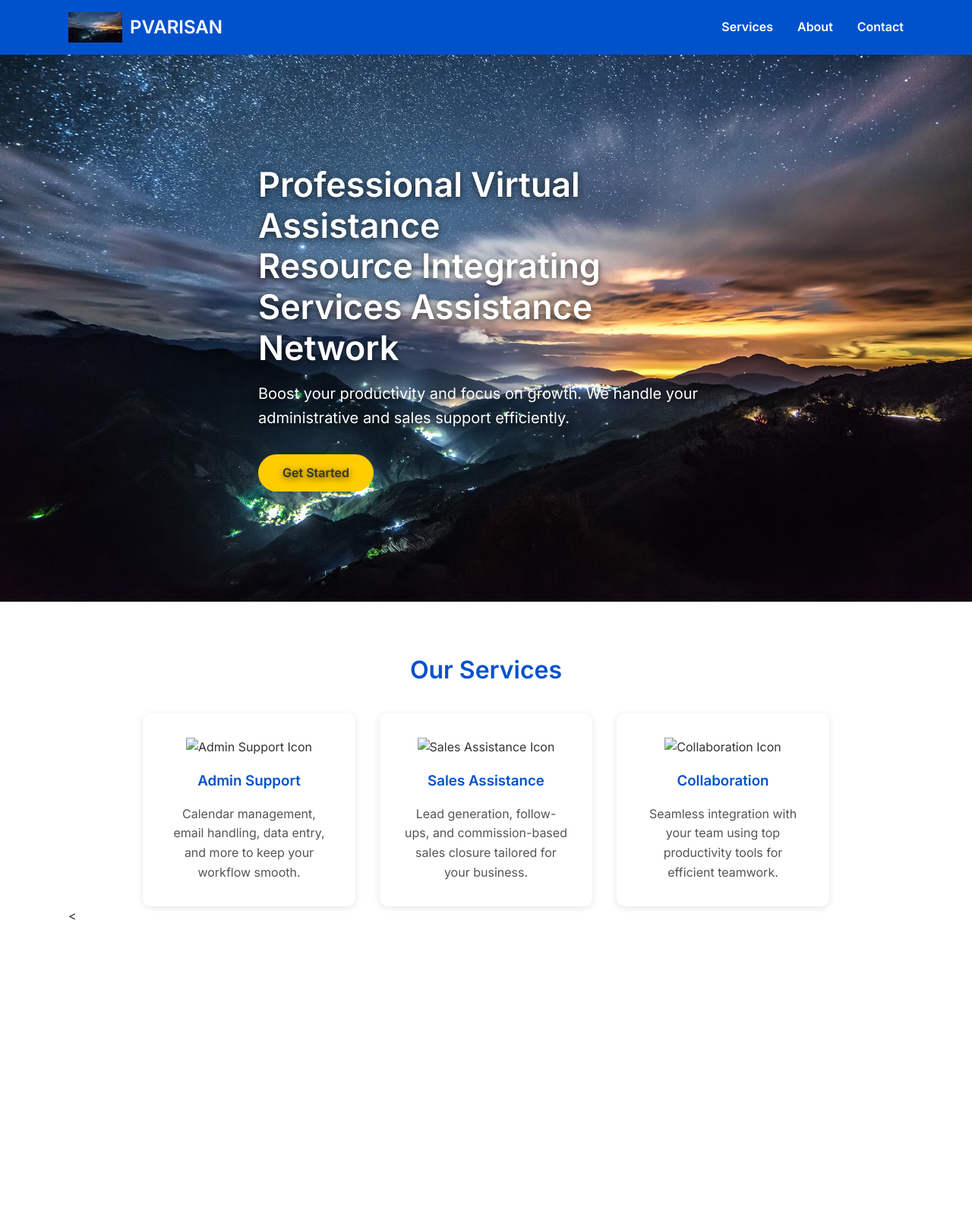
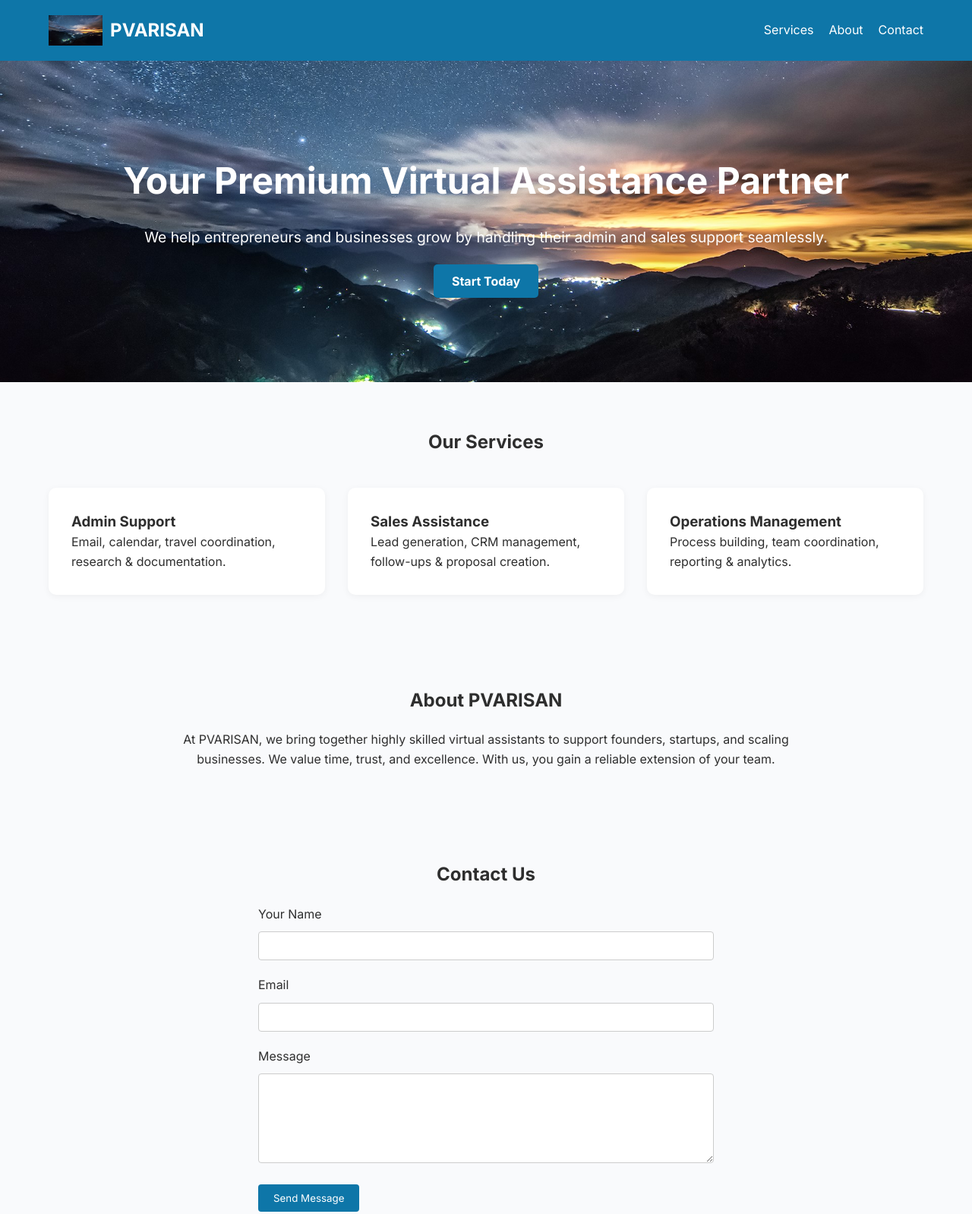
Before and after one commit to SYEDAPARIZATAHIR/pvarisan-website, a plain HTML site: page index.html in a window 1280 px wide. Shown: the top 1598 px of the page at 76% size. Before the commit the page ends 1283 px from the top, so only its background shows below. Drawn offline with Linux system fonts and the light colour scheme.

Commit message:
index.html

```diff
--- a/index.html
+++ b/index.html
@@ -2,21 +2,156 @@
 <html lang="en">
 <head>
   <meta charset="UTF-8" />
-  <meta name="viewport" content="width=device-width, initial-scale=1" />
-  <title>PVARISAN | Professional Virtual Assistance</title>
-  <link href="https://fonts.googleapis.com/css2?family=Inter:wght@400;600&display=swap" rel="stylesheet" />
-  <link rel="stylesheet" href="css/style.css" />
-  <link rel="icon" type="image/png" href="images/favicon.png" />
+  <meta name="viewport" content="width=device-width, initial-scale=1.0" />
+  <meta http-equiv="X-UA-Compatible" content="ie=edge" />
+  <title>PVARISAN | Premium Virtual Assistance</title>
+  <link href="https://fonts.googleapis.com/css2?family=Inter:wght@400;600;700&display=swap" rel="stylesheet" />
+  <style>
+    :root {
+      --primary-color: #0e76a8;
+      --secondary-color: #f9fafc;
+      --text-color: #2e2e2e;
+      --accent-color: #ffffff;
+    }
+
+    * {
+      margin: 0;
+      padding: 0;
+      box-sizing: border-box;
+      font-family: 'Inter', sans-serif;
+    }
+
+    body {
+      background: var(--secondary-color);
+      color: var(--text-color);
+      line-height: 1.6;
+    }
+
+    header {
+      background: var(--primary-color);
+      color: var(--accent-color);
+      padding: 20px 0;
+      box-shadow: 0 4px 12px rgba(0,0,0,0.1);
+    }
+
+    .container {
+      width: 90%;
+      max-width: 1200px;
+      margin: 0 auto;
+    }
+
+    .logo {
+      display: flex;
+      align-items: center;
+    }
+
+    .logo img {
+      height: 40px;
+      margin-right: 10px;
+    }
+
+    nav ul {
+      list-style: none;
+      display: flex;
+      gap: 20px;
+    }
+
+    nav a {
+      color: var(--accent-color);
+      text-decoration: none;
+      font-weight: 500;
+    }
+
+    .hero {
+      background: url('images/hero-placeholder.jpg') no-repeat center center/cover;
+      color: white;
+      text-align: center;
+      padding: 120px 20px;
+    }
+
+    .hero h1 {
+      font-size: 3rem;
+      margin-bottom: 20px;
+    }
+
+    .hero p {
+      font-size: 1.2rem;
+      margin-bottom: 30px;
+    }
+
+    .btn {
+      background: var(--primary-color);
+      color: white;
+      padding: 12px 24px;
+      border: none;
+      border-radius: 5px;
+      text-decoration: none;
+      font-weight: bold;
+      transition: background 0.3s ease;
+    }
+
+    .btn:hover {
+      background: #0b5e88;
+    }
+
+    section {
+      padding: 60px 0;
+    }
+
+    .services .grid {
+      display: grid;
+      gap: 30px;
+      grid-template-columns: repeat(auto-fit, minmax(280px, 1fr));
+    }
+
+    .card {
+      background: white;
+      border-radius: 10px;
+      padding: 30px;
+      box-shadow: 0 2px 10px rgba(0,0,0,0.05);
+    }
+
+    footer {
+      background: #f1f1f1;
+      text-align: center;
+      padding: 30px 0;
+      color: #555;
+    }
+
+    form input, form textarea {
+      width: 100%;
+      padding: 10px;
+      margin-top: 10px;
+      margin-bottom: 20px;
+      border: 1px solid #ccc;
+      border-radius: 4px;
+    }
+
+    form button {
+      background: var(--primary-color);
+      color: white;
+      padding: 10px 20px;
+      border: none;
+      border-radius: 4px;
+    }
+
+    @media (max-width: 768px) {
+      nav ul {
+        flex-direction: column;
+        align-items: center;
+      }
+    }
+  </style>
 </head>
 <body>
-  <header class="header">
-    <div class="container header-container">
-      <a href="#" class="logo">
+  <header>
+    <div class="container" style="display: flex; justify-content: space-between; align-items: center;">
+      <div class="logo">
         <img src="images/logo-placeholder.png" alt="PVARISAN Logo" />
-        <span>PVARISAN</span>
-      </a>
+        <h2>PVARISAN</h2>
+      </div>
       <nav>
-        <ul class="nav-links">
+        <ul>
           <li><a href="#services">Services</a></li>
           <li><a href="#about">About</a></li>
           <li><a href="#contact">Contact</a></li>
@@ -26,31 +161,62 @@
   </header>
 
   <section class="hero">
-    <div class="container hero-content">
-      <h1>Professional Virtual Assistance<br />Resource Integrating Services Assistance Network</h1>
-      <p>Boost your productivity and focus on growth. We handle your administrative and sales support efficiently.</p>
-      <a href="#contact" class="btn btn-primary">Get Started</a>
+    <div class="container">
+      <h1>Your Premium Virtual Assistance Partner</h1>
+      <p>We help entrepreneurs and businesses grow by handling their admin and sales support seamlessly.</p>
+      <a href="#contact" class="btn">Start Today</a>
     </div>
   </section>
 
-  <section id="services" class="services section-padding">
+  <section id="services" class="services">
     <div class="container">
-      <h2 class="section-title">Our Services</h2>
-      <div class="services-grid">
-        <div class="service-card">
-          <img src="images/admin-icon.svg" alt="Admin Support Icon" />
+      <h2 style="text-align: center; margin-bottom: 40px;">Our Services</h2>
+      <div class="grid">
+        <div class="card">
           <h3>Admin Support</h3>
-          <p>Calendar management, email handling, data entry, and more to keep your workflow smooth.</p>
+          <p>Email, calendar, travel coordination, research & documentation.</p>
         </div>
-        <div class="service-card">
-          <img src="images/sales-icon.svg" alt="Sales Assistance Icon" />
+        <div class="card">
           <h3>Sales Assistance</h3>
-          <p>Lead generation, follow-ups, and commission-based sales closure tailored for your business.</p>
+          <p>Lead generation, CRM management, follow-ups & proposal creation.</p>
         </div>
-        <div class="service-card">
-          <img src="images/collaboration-icon.svg" alt="Collaboration Icon" />
-          <h3>Collaboration</h3>
-          <p>Seamless integration with your team using top productivity tools for efficient teamwork.</p>
+        <div class="card">
+          <h3>Operations Management</h3>
+          <p>Process building, team coordination, reporting & analytics.</p>
         </div>
       </div>
-    <
+    </div>
+  </section>
+
+  <section id="about">
+    <div class="container">
+      <h2 style="text-align: center; margin-bottom: 20px;">About PVARISAN</h2>
+      <p style="max-width: 800px; margin: auto; text-align: center;">
+        At PVARISAN, we bring together highly skilled virtual assistants to support founders, startups, and scaling businesses. We value time, trust, and excellence. With us, you gain a reliable extension of your team.
+      </p>
+    </div>
+  </section>
+
+  <section id="contact">
+    <div class="container">
+      <h2 style="text-align: center; margin-bottom: 20px;">Contact Us</h2>
+      <form action="mailto:contact@pvarisan.com" method="post" enctype="text/plain" style="max-width: 600px; margin: auto;">
+        <label for="name">Your Name</label>
+        <input type="text" id="name" name="name" required>
+
+        <label for="email">Email</label>
+        <input type="email" id="email" name="email" required>
+
+        <label for="message">Message</label>
+        <textarea id="message" name="message" rows="6" required></textarea>
+
+        <button type="submit">Send Message</button>
+      </form>
+    </div>
+  </section>
+
+  <footer>
+    <p>&copy; 2025 PVARISAN. All rights reserved.</p>
+  </footer>
+</body>
+</html>
```
